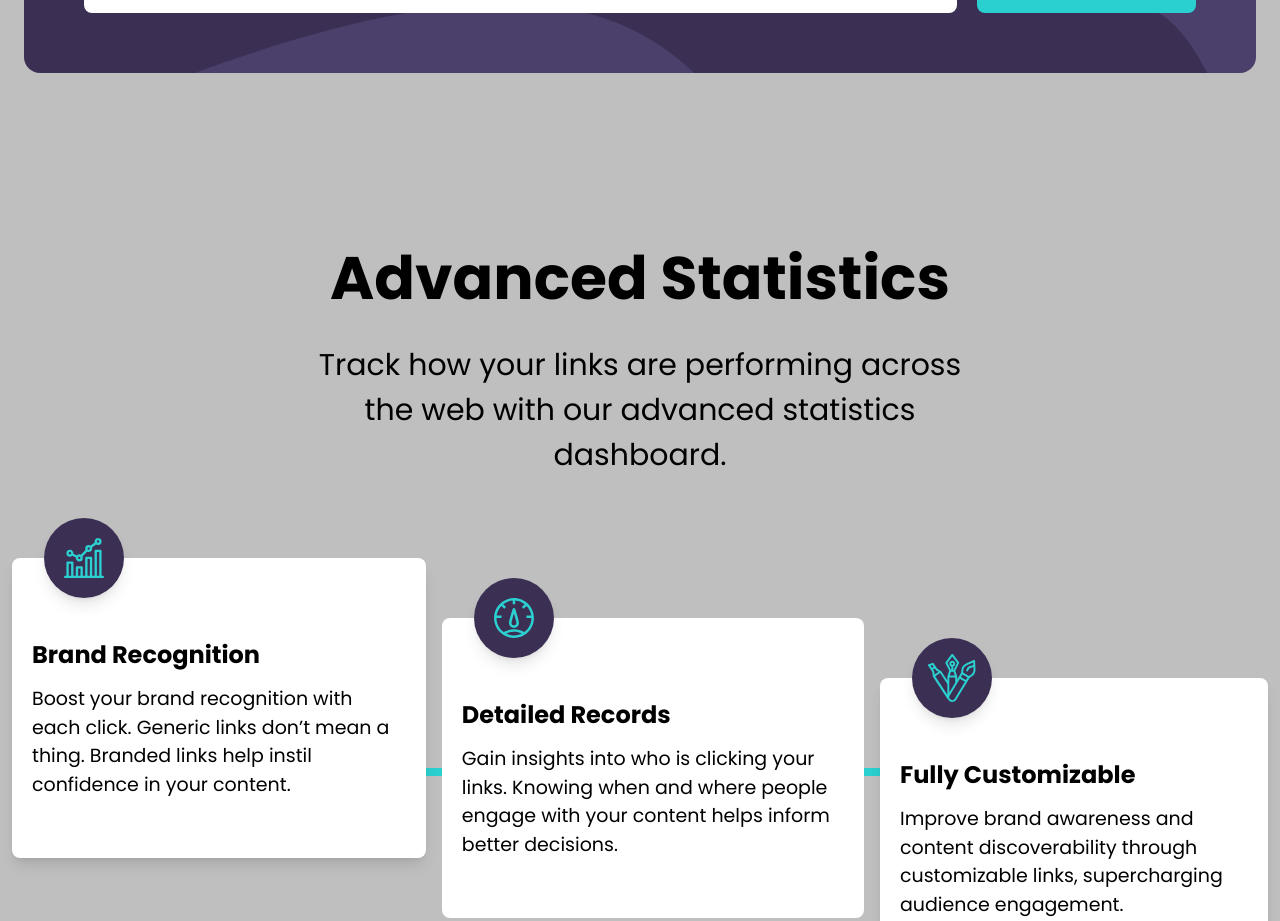
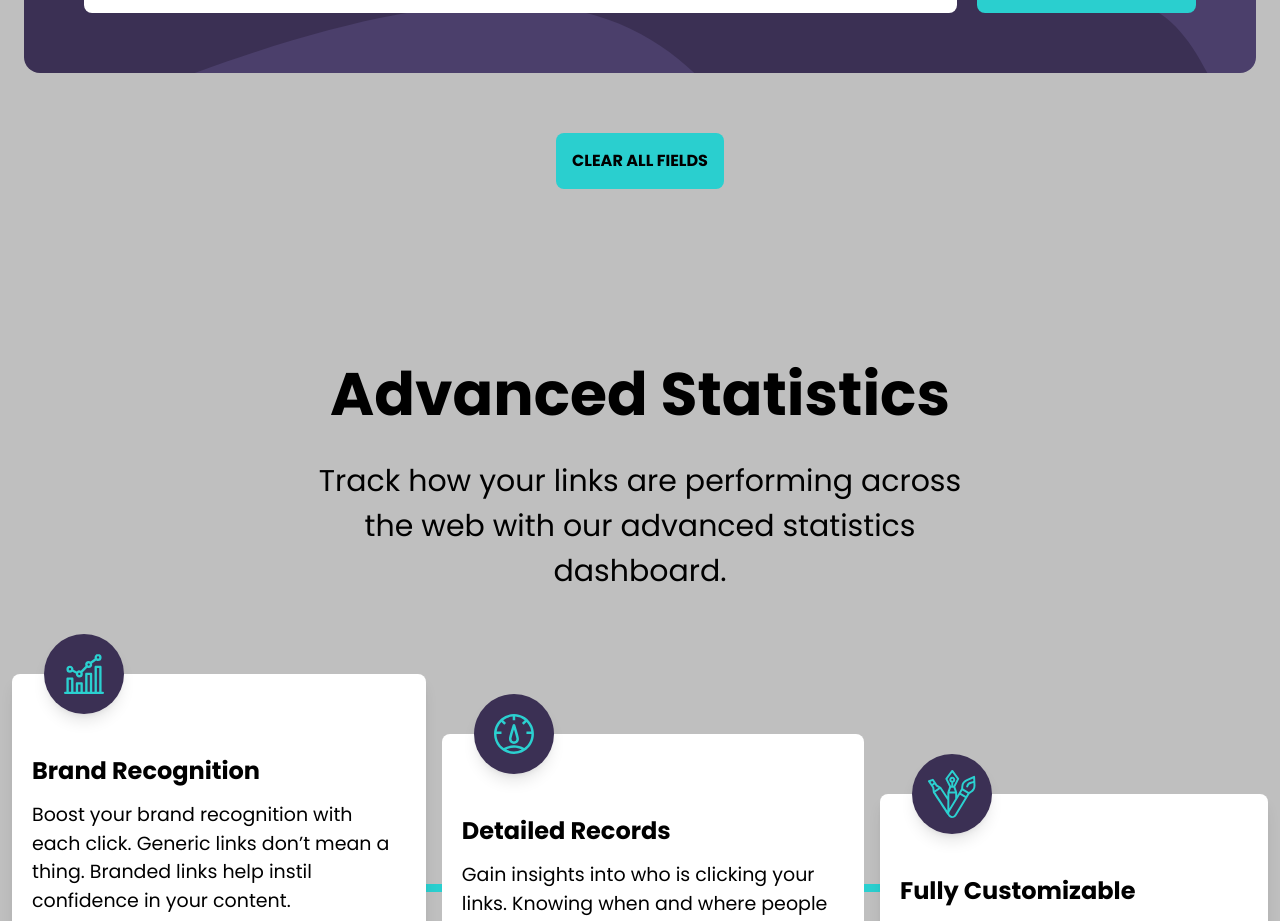
Before and after one commit to Tobak95/shortly, a React (Vite) app: page / in a window 1280 px wide. Shown: the part 800-1721 px from the top of the page. Built offline with nearby package versions, Linux system fonts and the light colour scheme.

Commit message:
clear all fields has been added to the design conditional rendering

```diff
--- a/src/component/Statistics.jsx
+++ b/src/component/Statistics.jsx
@@ -11,6 +11,10 @@ const Statistics = () => {
   const [shortUrls, setShortUrls] = useState([]);
   const [error, setError] = useState("");
   const [copy, setCopy] = useState({});
+
+  const clearAllFields = () => {
+    setInputValue(""), setShortUrls([]);
+  };
 
   const isValidUrl = (urlString) => {
     // Regex: optional http(s), optional www, must end with .com
@@ -144,6 +148,13 @@ const Statistics = () => {
                 </div>
               </div>
             ))}
+            <div className="flex justify-center">
+              <div className="">
+                <button onClick={clearAllFields} className="p-4 bg-[var(--Blue400)] hover:bg-[var(--Blue200)] font-bold rounded-lg ">
+                  CLEAR ALL FIELDS
+                </button>
+              </div>
+            </div>
           </div>
         )}
 
```
